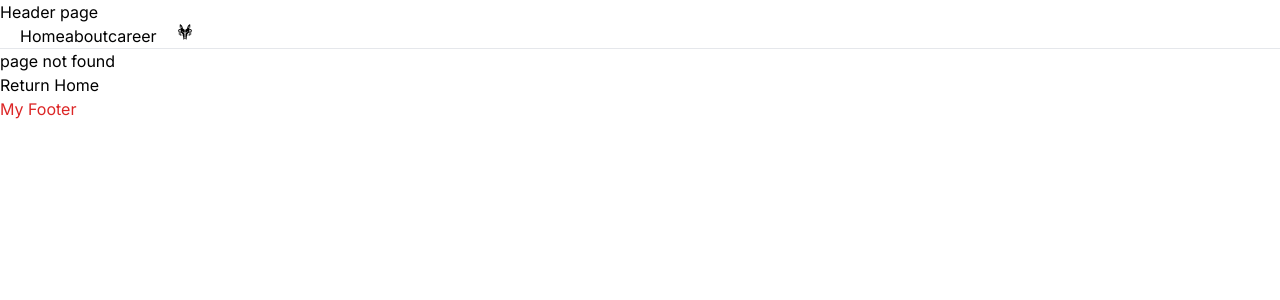
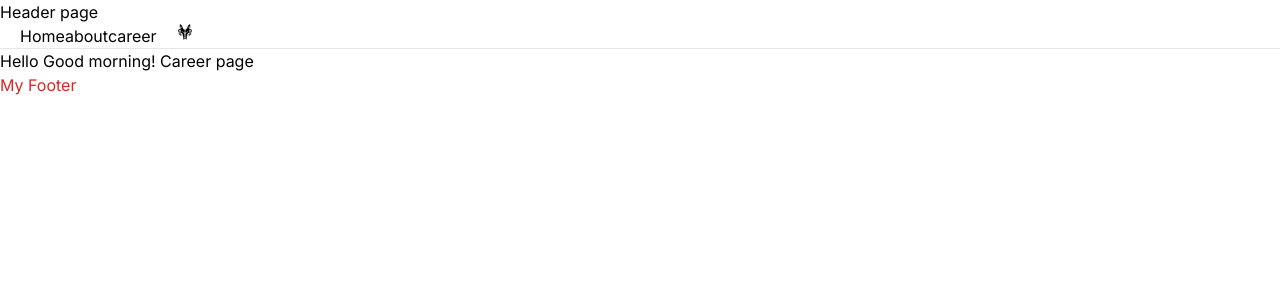
Before and after one commit to messfind/Next, a Next.js app in the folder beta/: page /about/career in a window 1280 px wide. Before the commit this address had no page. Shown: the top 300 px of the page. Built offline with nearby package versions, Linux system fonts and the light colour scheme.

Commit message:
Create page.tsx

```diff
--- /dev/null
+++ b/beta/app/about/career/page.tsx
@@ -0,0 +1,11 @@
+import React from 'react'
+
+const page = () => {
+  return (
+    <div>
+      <h1>Hello Good morning! Career page</h1>
+    </div>
+  )
+}
+
+export default page
```
